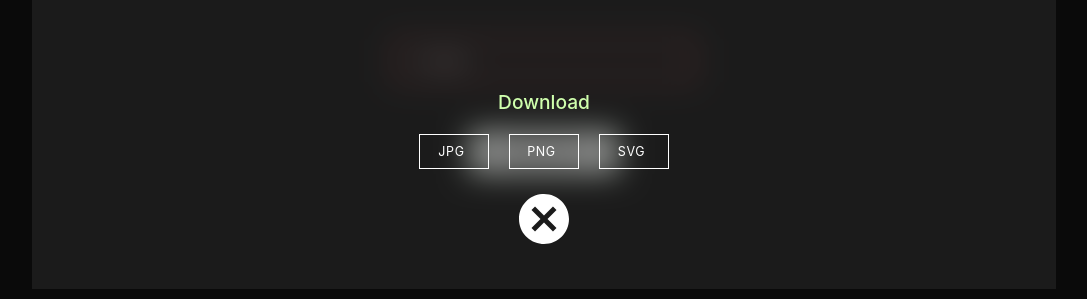
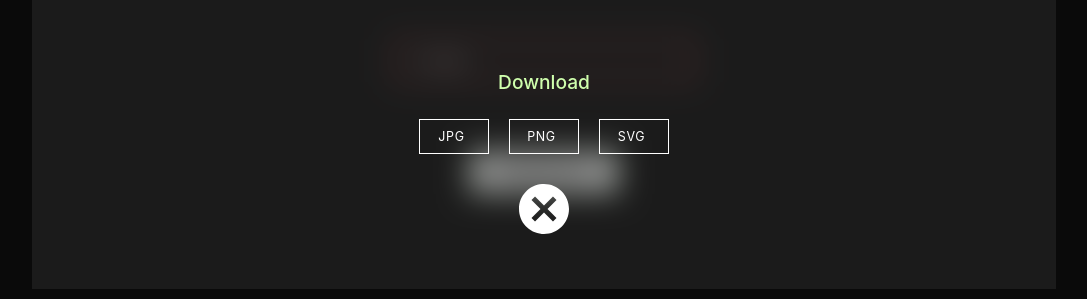
Before and after one commit to yashcode4/qr-generator-react, a React (Create React App) app: page /generate in a window 1280 px wide. Both pictures are taken after typing "Sample" into the empty fields and a click on the button "GENERATE". Shown: the part 431-730 px from the top of the page, without its empty margins (96-1183 px from the left). Built offline with nearby package versions, Linux system fonts and the light colour scheme.

Commit message:
Changes in the fronted css

```diff
--- a/src/App.css
+++ b/src/App.css
@@ -55,7 +55,7 @@ main {
   flex-direction: column;
   align-items: center;
   justify-content: center;
-  gap: 20px;
+  gap: 10px;
 }
 
 /* Let's Go Button */
@@ -220,9 +220,9 @@ button:hover {
 }
 
 .submit {
+  margin: 20px 0;
   padding: 10px 25px;
   border: 2px solid #c9ffcc;
-  /* border-radius: 10px; */
   background-color: white;
   cursor: pointer;
   color: black;
@@ -287,6 +287,7 @@ button:hover {
 }
 
 .buttonRow {
+  margin: 5px 0;
   width: 100%;
   display: flex;
   flex-direction: row;
@@ -323,6 +324,7 @@ button:hover {
 }
 
 .md-cancel-icon {
+  margin: 10px;
   width: 60px;
   height: 60px;
   color: white;
```
